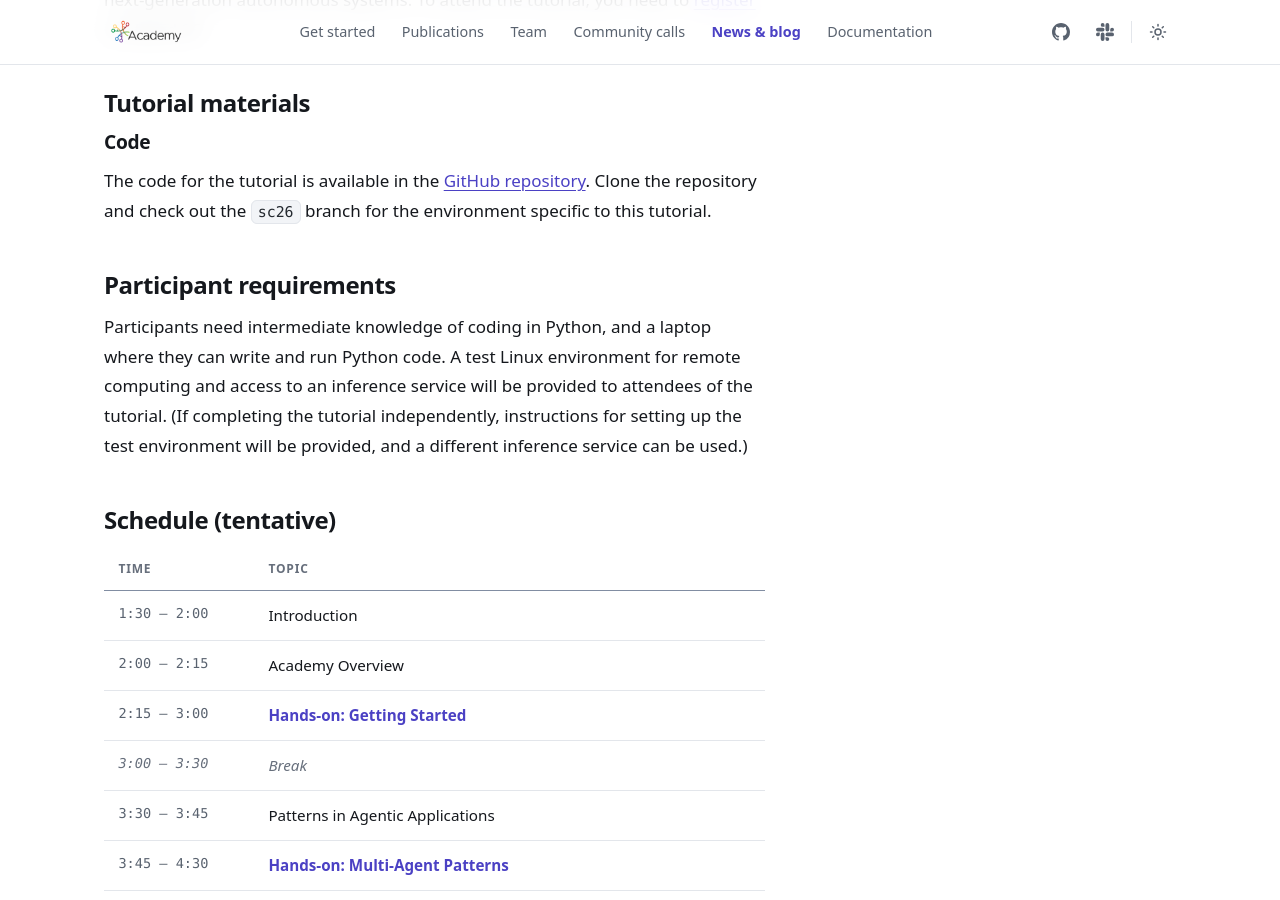
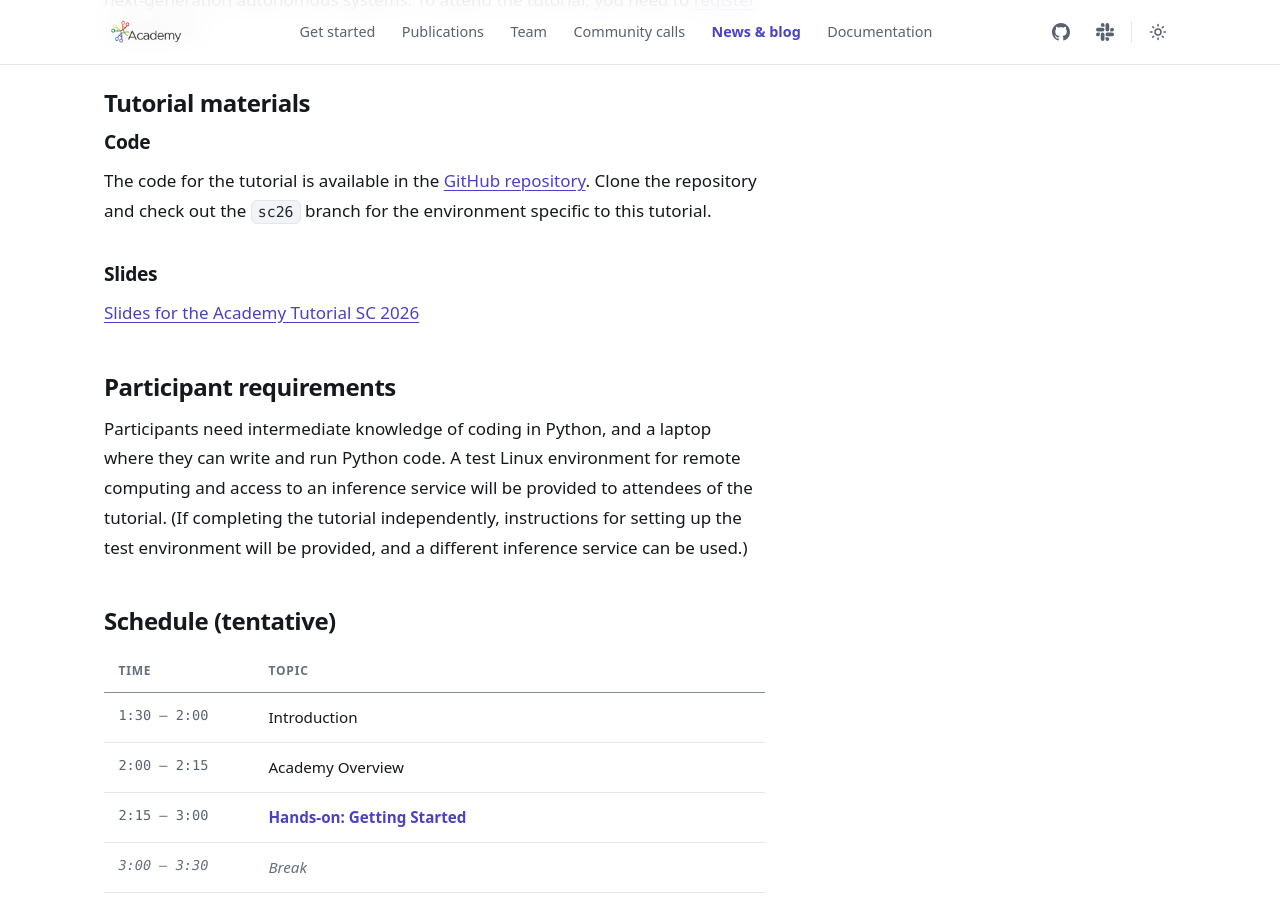
Before and after one commit to academy-agents/academy-agents.github.io, a Jekyll site: the page built from _posts/2026-11-12-sc-tutorial.md, in a window 1280 px wide and 900 px high, scrolled down 924 px. Built offline with Jekyll 4.4.1, drawn with Linux system fonts in a browser that asks for light colours.

Commit message:
Adding slides for SC tutorial

```diff
--- a/_posts/2026-11-12-sc-tutorial.md
+++ b/_posts/2026-11-12-sc-tutorial.md
@@ -43,6 +43,10 @@ systems. To attend the tutorial, you need to
 The code for the tutorial is available in the
 [GitHub repository]({{ site.links.tutorial_repo }}). Clone the repository and
 check out the `sc26` branch for the environment specific to this tutorial.
+
+### Slides
+
+[Slides for the Academy Tutorial SC 2026]({{ '/files/2026-11-15-academy-tutorial-sc26.pdf' | relative_url }})
 
 ## Participant requirements
 
```
Also changed, not shown: 1 other file.
